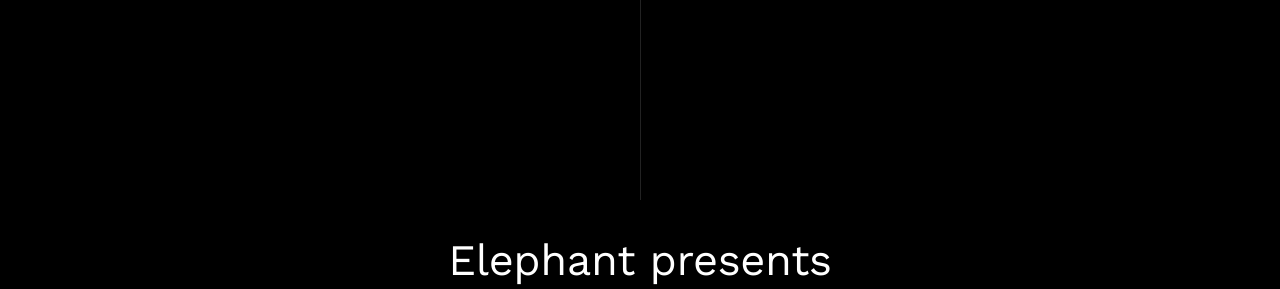
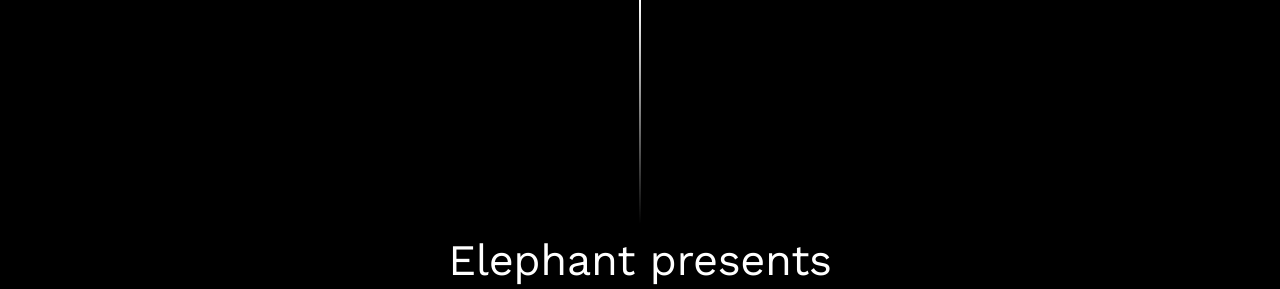
Before and after one commit to daisymaclennan/California-Calling-using-Vue.js-rebuild, a Vue app: page / in a window 1280 px wide. Shown: the top 289 px of the page. Built offline with nearby package versions, Linux system fonts and the light colour scheme.

Commit message:
svg line changed to use a gradient

```diff
--- a/src/components/Header.vue
+++ b/src/components/Header.vue
@@ -1,16 +1,6 @@
 <template>
   <header class="header">
-    <div class="line" style="margin-top: 0vh; visibility: inherit; opacity: 1;">
-      <svg viewBox="0 0 1 1000" version="1.1" xmlns="http://www.w3.org/2000/svg" xmlns:xlink="http://www.w3.org/1999/xlink">
-          <!-- Generator: Sketch 51.3 (57544) - http://www.bohemiancoding.com/sketch -->
-          <desc>Created with Sketch.</desc>
-          <defs></defs>
-          <g id="4" stroke="none" stroke-width="1" fill="none" fill-rule="evenodd">
-              <g id="CC-v4" transform="translate(-800.000000, -660.000000)" fill="#AAAAAA" fill-rule="nonzero">
-                  <rect id="Rectangle-Copy" x="800" y="660" width="1" height="3278"></rect>
-              </g>
-          </g>
-      </svg>
+    <div class="gradient-line">
     </div>
     <section>
         <article>
@@ -45,6 +35,12 @@
 </script>
 
 <style scoped>
+.gradient-line{
+  width: 100%;
+  height: 100%;
+  display: block;
+  background: linear-gradient(#fff, #000) no-repeat center/2px 100%;
+}
 .header{
   background-color: #000;
   color: #FFF;
@@ -55,6 +51,7 @@
 
   display: grid;
   grid-template-rows: 1fr 1fr 1fr;
+  grid-row-gap: 15px;
 }
 
 section{
```
